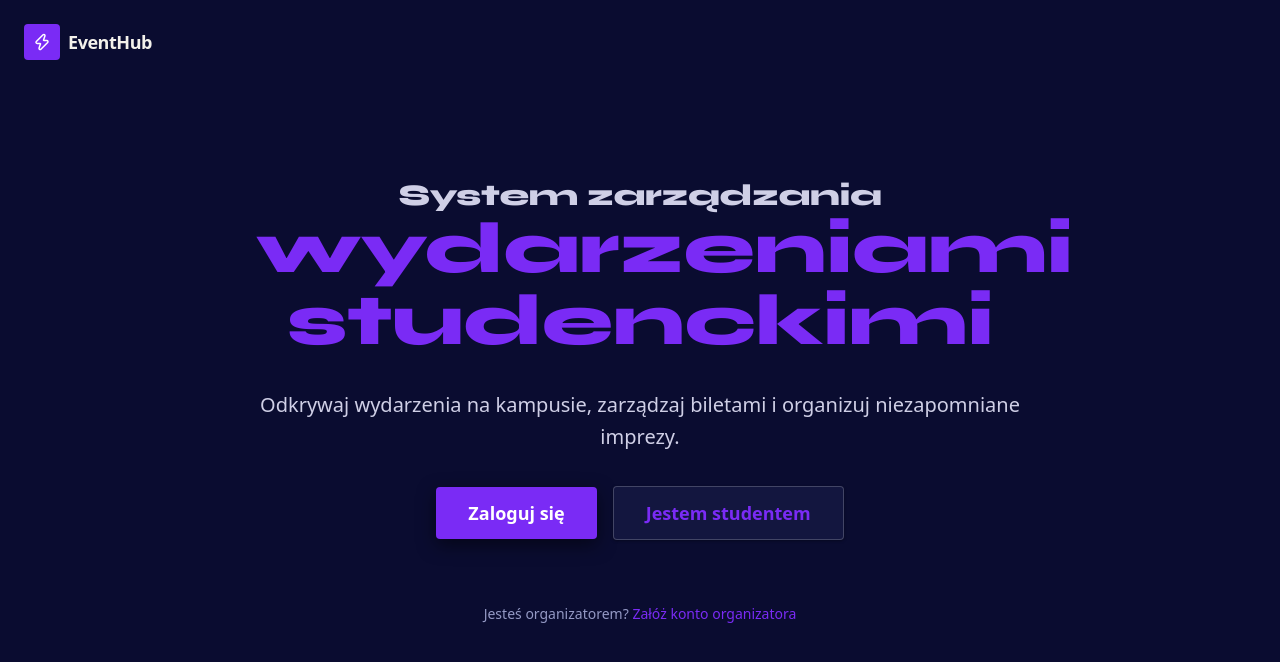
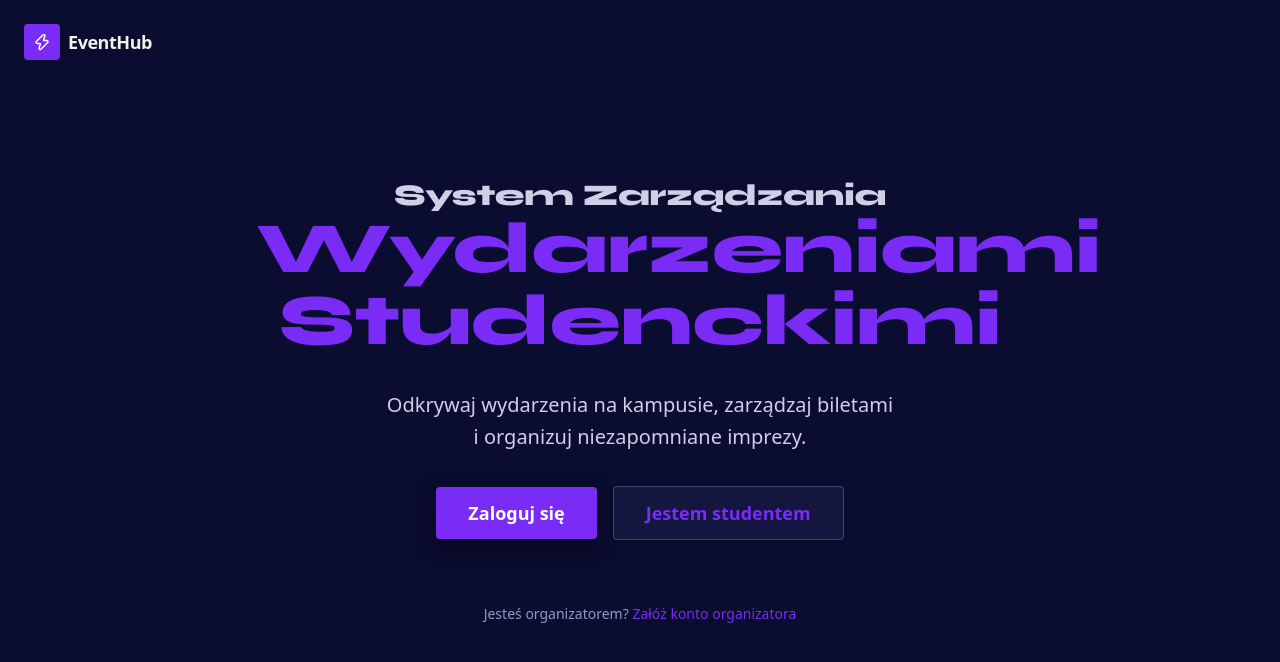
Before and after one commit to krzysiecc/EventSystem-frontend, a React (Vite) app: page / in a window 1280 px wide. Shown: the top 662 px of the page. Built offline with nearby package versions, Linux system fonts and the light colour scheme; no server answers; a web font is replaced by a local one.

Commit message:
fix: small Hero fixes

```diff
--- a/src/features/public/Home.tsx
+++ b/src/features/public/Home.tsx
@@ -24,14 +24,14 @@ const Home = () => {
       <div className="max-w-3xl space-y-8">
         <h1 className="font-extrabold tracking-tight text-text-primary">
           <span className="block text-2xl text-text-secondary sm:text-3xl">
-            System zarządzania
+            System Zarządzania
           </span>
-          <span className="block text-5xl text-accent-primary sm:text-7xl">
-            wydarzeniami studenckimi
+          <span className="block text-4xl text-accent-primary sm:text-7xl">
+            Wydarzeniami Studenckimi
           </span>
         </h1>
         <p className="text-lg leading-relaxed text-text-secondary sm:text-xl">
-          Odkrywaj wydarzenia na kampusie, zarządzaj biletami i organizuj
+          Odkrywaj wydarzenia na kampusie, zarządzaj biletami <br />i organizuj
           niezapomniane imprezy.
         </p>
 
```
